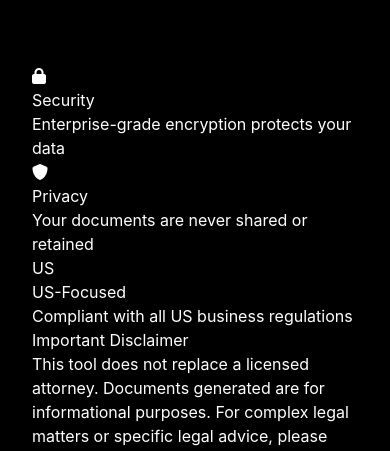
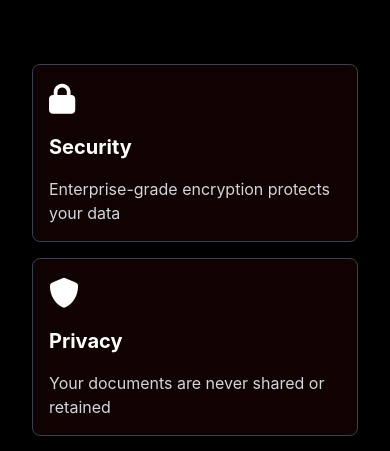
Before and after one commit to ArulrajMarazin/Arulraj-TailwindCss-New-Project, a website: page src/index.html in a window 390 px wide. Shown: the top 451 px of the page. Drawn offline with Linux system fonts and the light colour scheme.

Commit message:
Improve disclaimer section layout
Updated the disclaimer/stat section to use a responsive grid layout with card-like panels, stronger typography, and dark translucent backgrounds. This commit also adds the supporting Tailwind utility classes needed for the new spacing and color variants in the compiled CSS.

```diff
--- a/src/index.html
+++ b/src/index.html
@@ -19,29 +19,29 @@
 
         <!-- Disclaimer Section Stat -->
 
-        <section class="py-16 px-8 bg-black text-white">
+        <section class="py-16 px-8 bg-black text-white grid gap-16">
 
-            <div class="">
-                <div class="">
-                    <div class=""><i class="fa-solid fa-lock"></i></div>
-                    <h3 class="">Security</h3>
-                    <p class="">Enterprise-grade encryption protects your data</p>
+            <div class="grid gap-4 md:grid-cols-2 lg:grid-cols-3">
+                <div class="grid gap-4 bg-red-950/25 border-1 border-gray-700 rounded-lg p-4">
+                    <div class="text-3xl"><i class="fa-solid fa-lock"></i></div>
+                    <h3 class="text-xl font-bold">Security</h3>
+                    <p class="text-gray-300">Enterprise-grade encryption protects your data</p>
                 </div>
-                <div class="">
-                    <div class=""><i class="fa-solid fa-shield"></i></div>
-                    <h3 class="">Privacy</h3>
-                    <p class="">Your documents are never shared or retained</p>
+                <div class="grid gap-4 bg-red-950/25 border-1 border-gray-700 rounded-lg p-4">
+                    <div class="text-3xl"><i class="fa-solid fa-shield"></i></div>
+                    <h3 class="text-xl font-bold">Privacy</h3>
+                    <p class="text-gray-300">Your documents are never shared or retained</p>
                 </div>
-                <div class="">
-                    <div class="">US</div>
-                    <h3 class="">US-Focused</h3>
-                    <p class="">Compliant with all US business regulations</p>
+                <div class="grid gap-4 bg-red-950/25 border-1 border-gray-700 rounded-lg p-4">
+                    <div class="text-3xl">US</div>
+                    <h3 class="text-xl font-bold">US-Focused</h3>
+                    <p class="text-gray-300">Compliant with all US business regulations</p>
                 </div>
             </div>
 
-            <div class="">
-                <h3 class="">Important Disclaimer</h3>
-                <p class="">This tool does not replace a licensed attorney. Documents generated are for informational
+            <div class="grid gap-4 bg-gray-600/25 p-4 rounded-lg border-1 border-gray-700">
+                <h3 class="text-xl font-bold">Important Disclaimer</h3>
+                <p class="text-gray-300 font-medium">This tool does not replace a licensed attorney. Documents generated are for informational
                     purposes. For complex legal matters or specific legal advice, please consult with a qualified
                     attorney.</p>
             </div>
```
Also changed, not shown: src/output.css.
